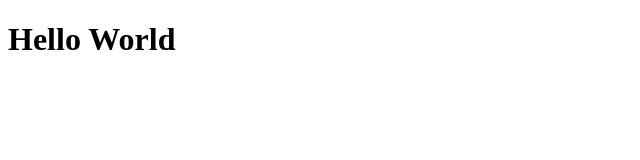
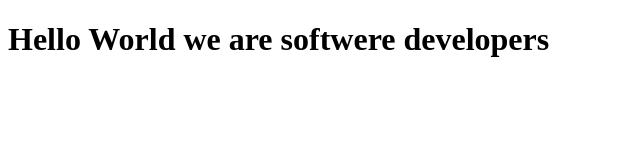
Before and after one commit to MahmoudBakr23/Microverse-Trial-3, a plain HTML site: page index.html in a window 1280 px wide. Shown: the whole page, without its empty margins (0-640 px from the left). Drawn offline with Linux system fonts and the light colour scheme.

Commit message:
change h1 tag

```diff
--- a/index.html
+++ b/index.html
@@ -7,7 +7,7 @@
   </head>
 
   <body>
-    <h1>Hello World</h1>
+    <h1>Hello World we are softwere developers</h1>
     <script src="https://cdn.freecodecamp.org/testable-projects-fcc/v1/bundle.js"></script>
     <script  src="js/index.js"></script>
   </body>
```
